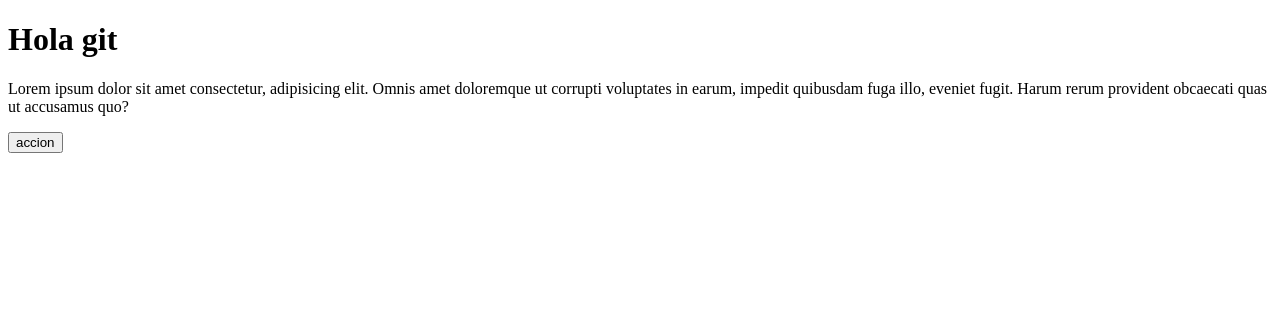
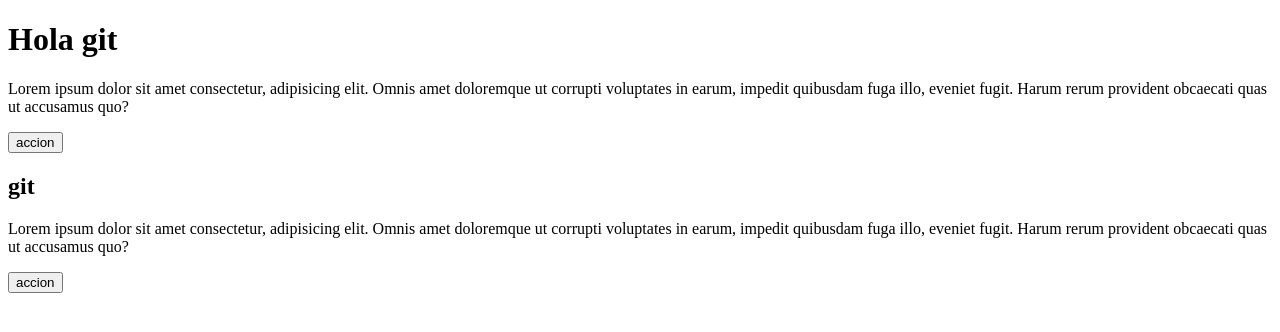
Before and after one commit to mauricioccasani/demo_git, a plain HTML site: page index.html in a window 1280 px wide. Drawn offline with Linux system fonts and the light colour scheme.

Commit message:
commit 3

```diff
--- a/index.html
+++ b/index.html
@@ -7,5 +7,8 @@
 <h1>Hola git</h1>
 <p>Lorem ipsum dolor sit amet consectetur, adipisicing elit. Omnis amet doloremque ut corrupti voluptates in earum, impedit quibusdam fuga illo, eveniet fugit. Harum rerum provident obcaecati quas ut accusamus quo?</p>
 <button>accion</button>
+<h2> git</h2>
+<p>Lorem ipsum dolor sit amet consectetur, adipisicing elit. Omnis amet doloremque ut corrupti voluptates in earum, impedit quibusdam fuga illo, eveniet fugit. Harum rerum provident obcaecati quas ut accusamus quo?</p>
+<button>accion</button>
 </body>
 </html>
```
